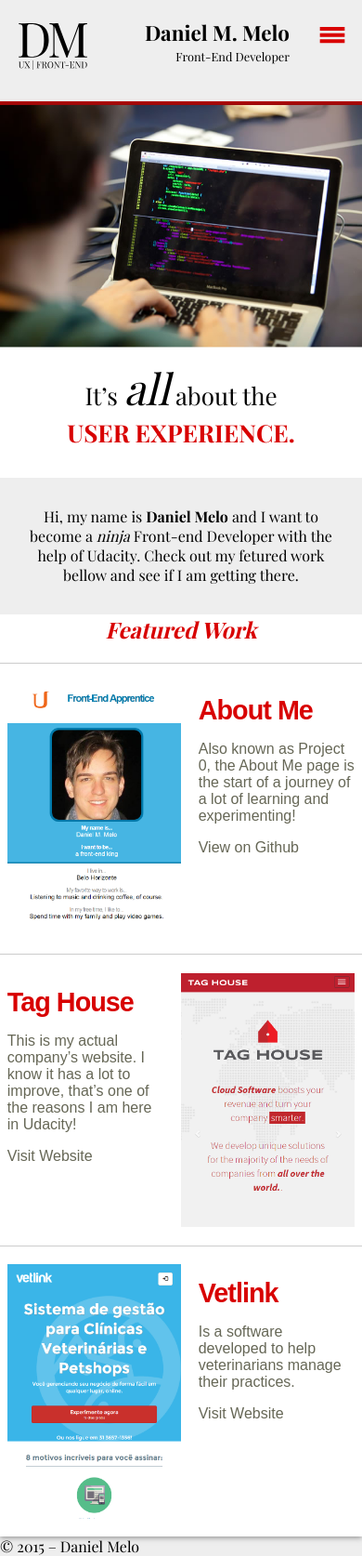
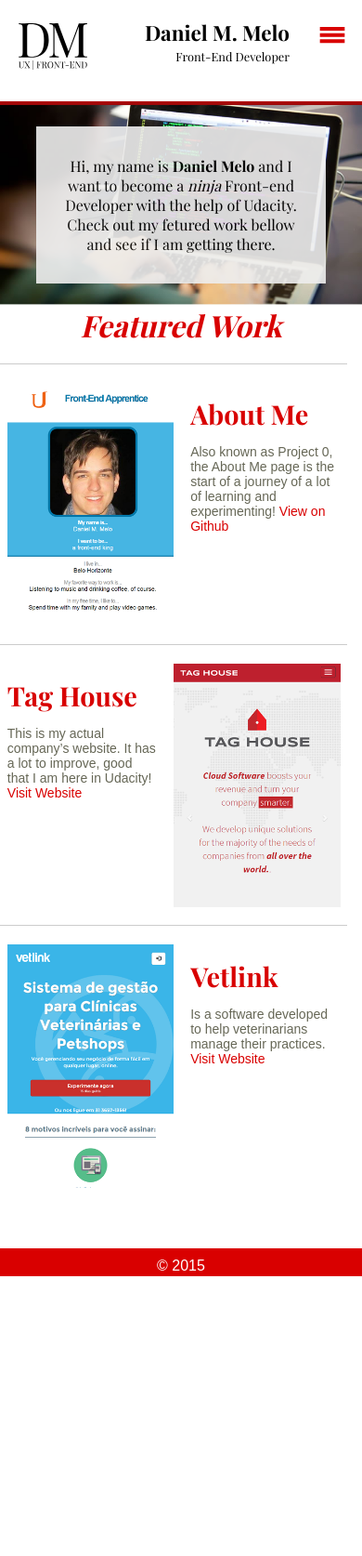
Before and after one commit to danielmelo89/p1, a plain HTML site: page index.html in a window 390 px wide. Shown: the whole page at 93% size. After the commit the page ends 1373 px from the top, so only its background shows below. Drawn offline with nearby package versions, Linux system fonts and the light colour scheme; a web font is replaced by a local one.

Commit message:
Responsive Images and Customization
Added image alternatives and some customization

```diff
--- a/index.html
+++ b/index.html
@@ -3,7 +3,7 @@
 <head>
 	<meta charset="UTF-8">
 	<meta name="viewport" content="width=device-width,initial-scale=1">
-	<title>Jane Doette | Portfolio</title>
+	<title>Daniel M. Melo | Portfolio</title>
 	<link href='http://fonts.googleapis.com/css?family=Playfair+Display:400,400italic,700,700italic' rel='stylesheet' type='text/css'>
 	<link rel="stylesheet" type="text/css" href="main.css">
 	<link rel="stylesheet" type="text/css" href="responsive.css">
@@ -11,8 +11,8 @@
 <body>
 	<header class="header">
 		<img class="header-logo" src="images/logo.svg" alt="Udacity Logo">
-		<h1>Daniel M. Melo</h1>
-		<p>Front-End Developer</p>
+		<h1 class="header-title">Daniel M. Melo</h1>
+		<p class="header-description">Front-End Developer</p>
 		<a id="menu" class="header-menu">
           <svg xmlns="http://www.w3.org/2000/svg" viewBox="0 0 24 24">
             <path d="M2 6h20v3H2zm0 5h20v3H2zm0 5h20v3H2z"/>
@@ -32,46 +32,33 @@
 	<main>
 		<section class="content">
 			<section class="hero">
-				<img src="images/image01.jpg" alt="Developer Code">
-				<article class="description">It’s <em>all</em> about the
-					<strong>USER EXPERIENCE.</strong>
-				</article>
-			</section>
-
-			<section class="page-info">
-				<article class="my-message">
+				<article class="page-info">
 					<p>
 						Hi, my name is <strong>Daniel Melo</strong> and I want to become a <em>ninja</em> Front-end Developer with the help of Udacity. Check out my fetured work bellow and see if I am getting there.
 					</p>
 				</article>
 			</section>
-
 			<section class="projects">
 			<h2>Featured Work</h2>
-				<ul>
-					<li class="project">
-						<img src="images/image02.png" alt="About Me - Project Image">
+				<article class="project">
+						<img src="images/image02.png" srcset="images/image02-1.png 1x, images/image02.png 2x" alt="About Me - Project Image">
 						<h3>About Me</h3>
-						<p>Also known as Project 0, the About Me page is the start of a journey of a lot of learning and experimenting!</p>
-						<a href="https://github.com/danielmelo89/p0-about-me-udacity/" target="_blank">View on Github</a>
-					</li>
-					<li class="project image-right">
-						<img src="images/image03.png" alt="Tag House - Project Image">
+						<p>Also known as Project 0, the About Me page is the start of a journey of a lot of learning and experimenting! <a href="https://github.com/danielmelo89/p0-about-me-udacity/" target="_blank">View on Github</a></p>
+					</article>
+					<article class="project image-right">
+						<img src="images/image03.png" srcset="images/image03-1.png 1x, images/image03.png 2x" alt="Tag House - Project Image">
 						<h3>Tag House</h3>
-						<p>This is my actual company’s website. I know it has a lot to improve, that’s one of the reasons I am here in Udacity!</p>
-						<a href="http://tag.house/" target="_blank">Visit Website</a>
-					</li>
-					<li class="project last">
-						<img src="images/image04.png" alt="Vetlink - Project Image">
+						<p>This is my actual company’s website. It has a lot to improve, good that I am here in Udacity! <a href="http://tag.house/" target="_blank">Visit Website</a></p>
+					</article>
+					<article class="project last">
+						<img src="images/image04.png" srcset="images/image04-1.png 1x, images/image04.png 2x" alt="Vetlink - Project Image">
 						<h3>Vetlink</h3>
-						<p>Is a software developed to help veterinarians manage their practices.</p>
-						<a href="http://vetlink.com.br/">Visit Website</a>
-					</li>
-				</ul>
+						<p>Is a software developed to help veterinarians manage their practices. <a href="http://vetlink.com.br/">Visit Website</a></p>
+					</article>
 			</section>
 		</section>
-	<footer>
-		© 2015 – Daniel Melo
+	<footer class="footer">
+		<p>© 2015</p>
 	</footer>
 	</main>
 	    <script>
--- a/main.css
+++ b/main.css
@@ -1,4 +1,8 @@
-/* General Styles */
+/*
+
+General Styles
+
+*/
 body, html {
   margin: 0;
   padding: 0;
@@ -6,7 +10,7 @@ body, html {
   height: 100%;
   font-size: 16px;
   font-family: 'Playfair Display';
-  background: #eee;
+  background: #fff;
 }
 
 h1, h2, h3, h4, h5 {
@@ -22,54 +26,74 @@ ul {
   padding: 0;
   margin: 0;
 }
-.header, .content, .nav {
+
+.header, .content, .nav, .footer {
 	max-width: 1280px;
 	margin: 0 auto;
 }
+
 .content {
 	-webkit-box-shadow: 0px 1px 6px 0px rgba(50, 50, 50, 0.56);
 	-moz-box-shadow:    0px 1px 6px 0px rgba(50, 50, 50, 0.56);
 	box-shadow:         0px 1px 6px 0px rgba(50, 50, 50, 0.56);
-	background: #fff;
+	padding-bottom: 60px;
 }
-/* Header Content */
+
+/*
+
+Header Content
+
+*/
+
 .header {
 	margin: 0 auto;
 	display: block;
 	padding: 10px 10px 10px;
 	border-bottom: 4px solid #b20000;
 }
+
 .header-logo {
 	float: left;
 	width: 115px;
 	margin-top: 2%;
 }
-.header h1,
-.header p {
+
+.header-description,
+.header-title {
 	text-align: right;
 }
-.header h1 {
+
+.header-title {
 	font-weight: bold;
 	margin: 0;
 	padding: 0;
 	font-size: 2.5em;
 }
-.header p {
+
+.header-description {
 	font-weight: 400;
 	margin: 0;
 	font-size: 1em;
 	padding-bottom: 20px;
 	margin-top: 1%;
 }
-/* Navigation */
+
+/*
+
+Navigation
+
+*/
+
 .nav {
 	display: block;
 	overflow: hidden;
 }
+
 .nav-list {
 	min-height: 42px;
 	background: #d90000;
 }
+
 .nav-item {
 	box-sizing: border-box;
   	display: inline-block;
@@ -78,81 +102,139 @@ ul {
 	display: block;
 	line-height: 32px;
 }
+
 .nav-item a {
 	color: #fff;
 	text-decoration: none;
 	display: block;
 	min-height: 32px;
-	padding: 2% 5%;
+	padding: 1.5% 5%;
 	text-align: center;
 }
+
 .nav-item a:hover {
 	background: #b20000;
 }
-/* Main Content */
+
+/*
+
+Main Content
+
+*/
+
 .content {
 	margin: 0 auto;
 }
-.hero img {
+
+.hero {
+	background: url('images/image01.jpg') center bottom no-repeat;
+	background-size: cover;
 	width: 100%;
 }
+
 .description {
 	font-size: 26px;
 	padding: 2% 10%;
 	text-align: center;
 }
+
 .description em {
 	font-size: 46px;
 }
+
 .description strong {
 	color: #D80000;
 	display: block;
 }
-a.header-menu {
+
+.header-menu {
 	display: block;
 }
-/* Featured Work Title Alternative */
-.my-message {
-	padding: 4% 5%;
-	margin-top: 6%;
-	text-align: center;
+
+/*
+
+Featured Work Title Alternative
+
+*/
+.page-info {
+  width: 80%;
+  display: block;
+  background: #fff;
+  opacity: 0.9;
+  text-align: center;
+  padding: 4% 5%;
+  margin: 6% auto;
 }
-/* Featured Work / Projects */
+
+/*
+
+Featured Work / Projects
+
+*/
+
 .projects h2 {
 	color: #d80000;
 	font-style: italic;
 	text-align: center;
 	margin-bottom: 20px;
+	font-size: 2em;
 }
+
 .projects h3 {
 	color: #d80000;
-	font-size: 2.2em;
+	font-size: 1.5em;
 	font-weight: 300;
-	letter-spacing: -1px;
+	font-family: 'Playfair Display', Serif;
 }
+
 .project {
 	font-family: Arial, Sans-serif;
 }
+
 .project {
 	float: left;
 	width: 26.3333333%;
-	margin-right: 4.5%;
+	margin-left: 5.5%;
 	overflow: hidden;
 	color: #666756;
+	text-align: center;
+}
 
-}
 .project a {
 	text-decoration: none;
-	color: #666756;
+	color: #d90000;
 }
+
 .project img {
 	width: 100%;
 }
+
 .project h3 {
 	font-size: 1.8em;
 	font-weight: bold;
 	margin-top: 15px;
 }
-.last {
-	margin-right: 0;
+
+.project p {
+	min-height: 108px;
 }
+
+/*
+
+Footer
+
+*/
+
+.footer {
+	background: #d90000;
+	text-align: center;
+	color: #fff;
+	display: block;
+	margin-top: -30px;
+	height: 30px;
+}
+.footer p {
+	font-size: 16px;
+	font-family: Arial, Sans-serif;
+	padding-top: 10px;
+}
--- a/responsive.css
+++ b/responsive.css
@@ -5,17 +5,9 @@
 .header-menu {
   display: none;
 }
-.hero, .projects, .header, .page-info {
+.hero, .projects {
   order: 10;
   width: 100%;
-}
-.hero {
-  order: 1;
-  width: 50%;
-}
-.page-info {
-  order: 0;
-  width: 50%;
 }
 @media screen and (max-width: 549px) {
   .header-menu {
@@ -28,15 +20,6 @@
   .header-menu svg {
     width: 32px;
     fill: #d90000;
-  }
-  .hero {
-    width: 100%;
-    order: 0;
-  }
-  .page-info {
-    width: 100%;
-    order: 1;
-    background: none;
   }
   .nav {
     z-index: 10;
@@ -85,10 +68,11 @@
     border-bottom: 0;
     border-top: 1px solid #ccc;
     padding: 5% 2%;
+    margin-left: 0;
   }
   .project h3,
-  .project p,
-  .project a {
+  .project p
+  {
     float: right;
     display: block;
     width: 45%;
@@ -111,8 +95,18 @@
     float: right;
     width: 50%;
   }
-  .my-message {
+  .page-info {
     background: #eee;
+  }
+  .project a {
+    width: auto;
+  }
+  .project p {
+    max-height: auto;
+    font-size: 14px;
+  }
+  .project {
+    text-align: left;
   }
 }
 @media screen and (min-width: 550px) {
@@ -120,16 +114,22 @@
     display: none !important;
   }
   .page-info {
-      font-size: 1.5em;
+    font-size: 1.5em;
   }
-  .hero,
-  .page-info {
-    margin-bottom: 5%;
+  .hero {
+    margin-bottom: 2%;
     padding-bottom: 2em;
   }
 }
 @media screen and (min-width: 850px) {
-  .my-message {
-  margin-top: 20%;
+  .hero {
+    background: url('images/image01-2.jpg') center bottom no-repeat;
+    background-size: cover;
   }
 }
+@media screen and (min-width: 1200px) {
+  .hero {
+    background: url('images/image01-3.jpg') center bottom no-repeat;
+    background-size: cover;
+  }
+}
```
Also changed, not shown: images/image01-2.jpg (added), images/image01-3.jpg (added), images/image02-1.png (added), images/image03-1.png (added), images/image04-1.png (added).
